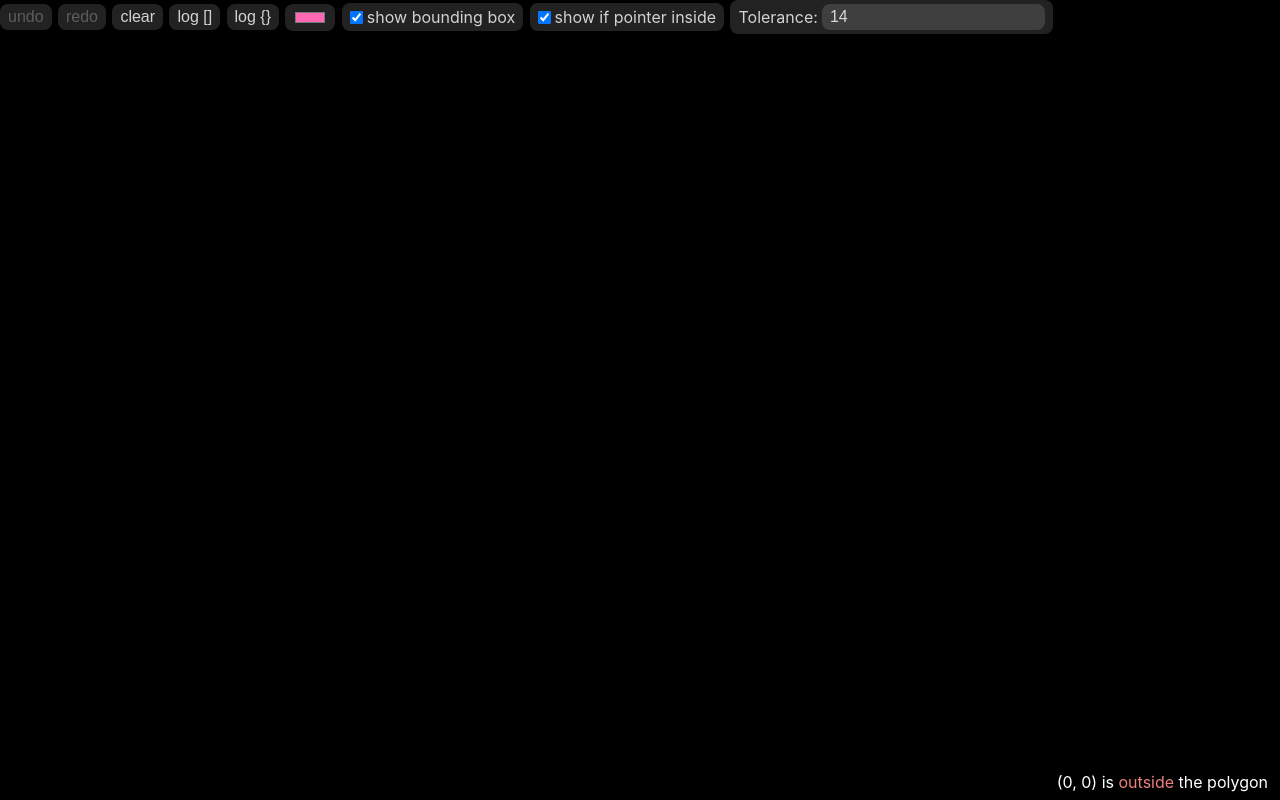
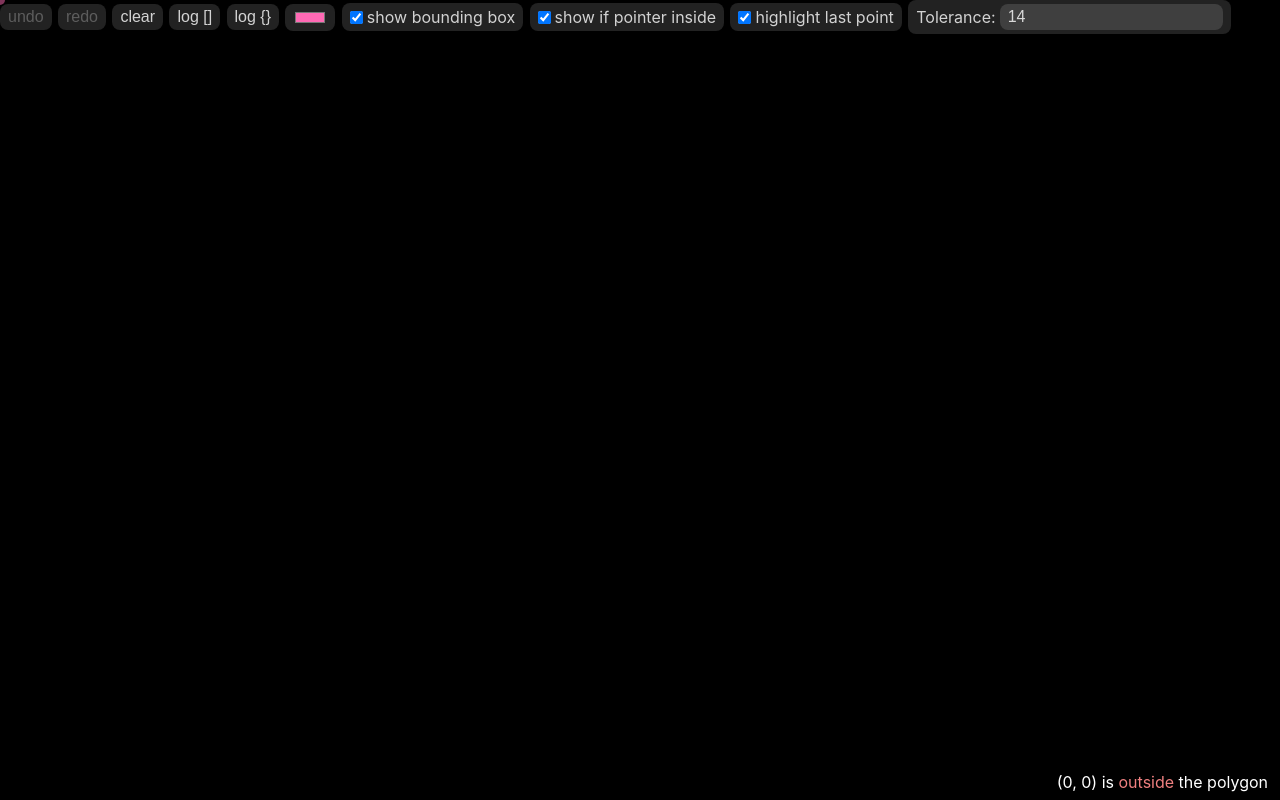
Before and after one commit to blakek/polygon-svg-test, a React (Create React App) app: page / in a window 1280 px wide. Built offline with nearby package versions, Linux system fonts and the light colour scheme.

Commit message:
:purple_circle: add option to highlight the last point

```diff
--- a/src/App.tsx
+++ b/src/App.tsx
@@ -10,6 +10,8 @@ export default function App() {
   const [color, setColor] = React.useState("#ff69b4");
   const [showBoundingBox, setShowBoundingBox] = React.useState(true);
   const [shouldShowInPolygon, setShouldShowInPolygon] = React.useState(true);
+  const [shouldHighlightLastPoint, setShouldHighlightLastPoint] =
+    React.useState(true);
   const [tolerance, setTolerance] = React.useState(
     // Just so you can see the tolerance area…
     // Normally, you'd use something like `Number.EPSILON`
@@ -34,6 +36,7 @@ export default function App() {
 
   const isUndoDisabled = points.length === 0;
   const isRedoDisabled = undoHistory.length === 0;
+  const lastPoint = points[points.length - 1];
 
   return (
     <div className="app">
@@ -62,7 +65,7 @@ export default function App() {
             log("polygon", pointsAsObject);
           }}
         >
-          log {"{}"}
+          {"log {}"}
         </button>
 
         <input
@@ -90,6 +93,17 @@ export default function App() {
         </label>
 
         <label>
+          <input
+            checked={shouldHighlightLastPoint}
+            onChange={(event) =>
+              setShouldHighlightLastPoint(event.target.checked)
+            }
+            type="checkbox"
+          />
+          highlight last point
+        </label>
+
+        <label>
           Tolerance:
           <input
             onChange={(event) => setTolerance(event.target.valueAsNumber)}
@@ -111,6 +125,22 @@ export default function App() {
 
       <svg className="clickArea" onClick={handleClick}>
         <Polygon points={points} />
+        {shouldHighlightLastPoint && (
+          <circle
+            cx={lastPoint?.[0]}
+            cy={lastPoint?.[1]}
+            r="5"
+            fill="var(--accent-color)"
+            fillOpacity="0.5"
+          >
+            <animate
+              attributeName="r"
+              values="5; 10; 5"
+              dur="1s"
+              repeatCount="indefinite"
+            />
+          </circle>
+        )}
       </svg>
     </div>
   );
--- a/src/Polygon.tsx
+++ b/src/Polygon.tsx
@@ -5,10 +5,6 @@ export interface PolygonProps {
 }
 
 export function Polygon(props: PolygonProps) {
-  if (props.points.length < 3) {
-    return null;
-  }
-
   const polygonPoints = props.points.map(([x, y]) => `${x},${y}`).join(" ");
   const polygonPath = `M${polygonPoints}Z`;
 
```
